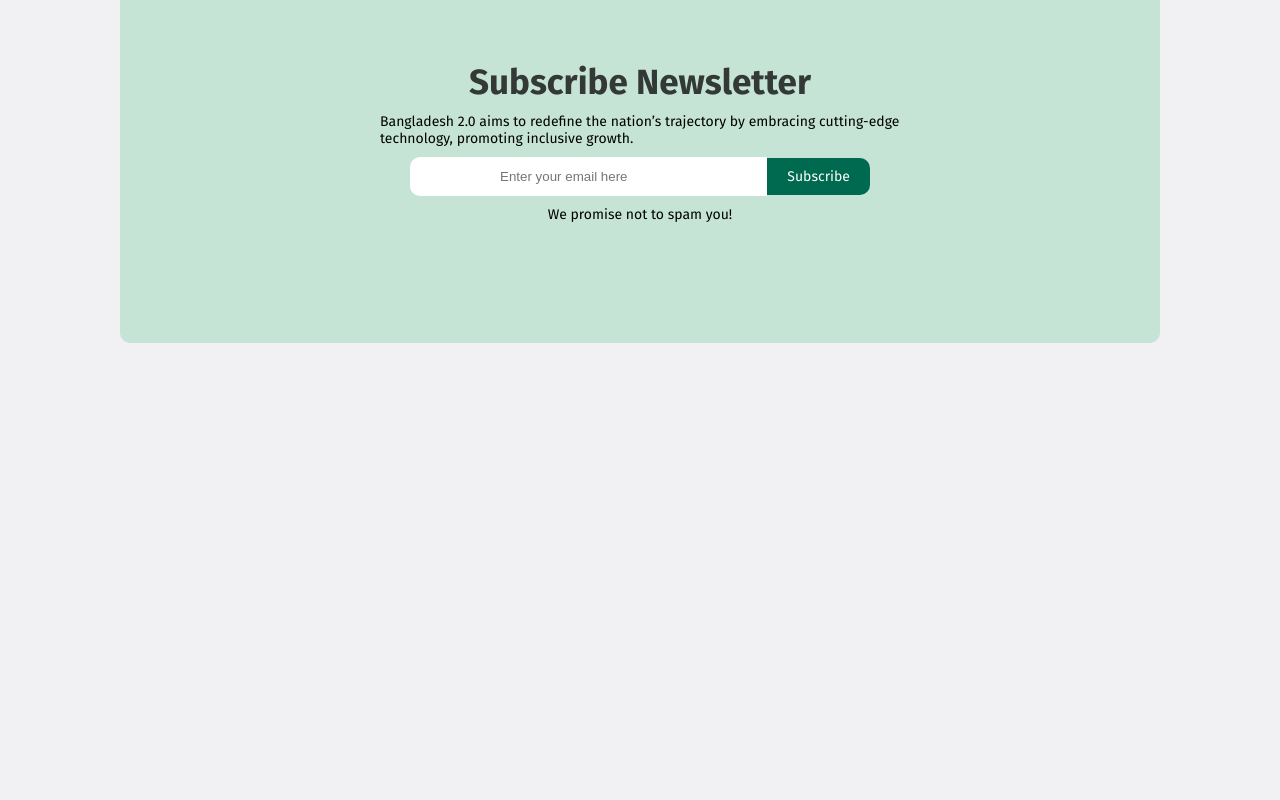
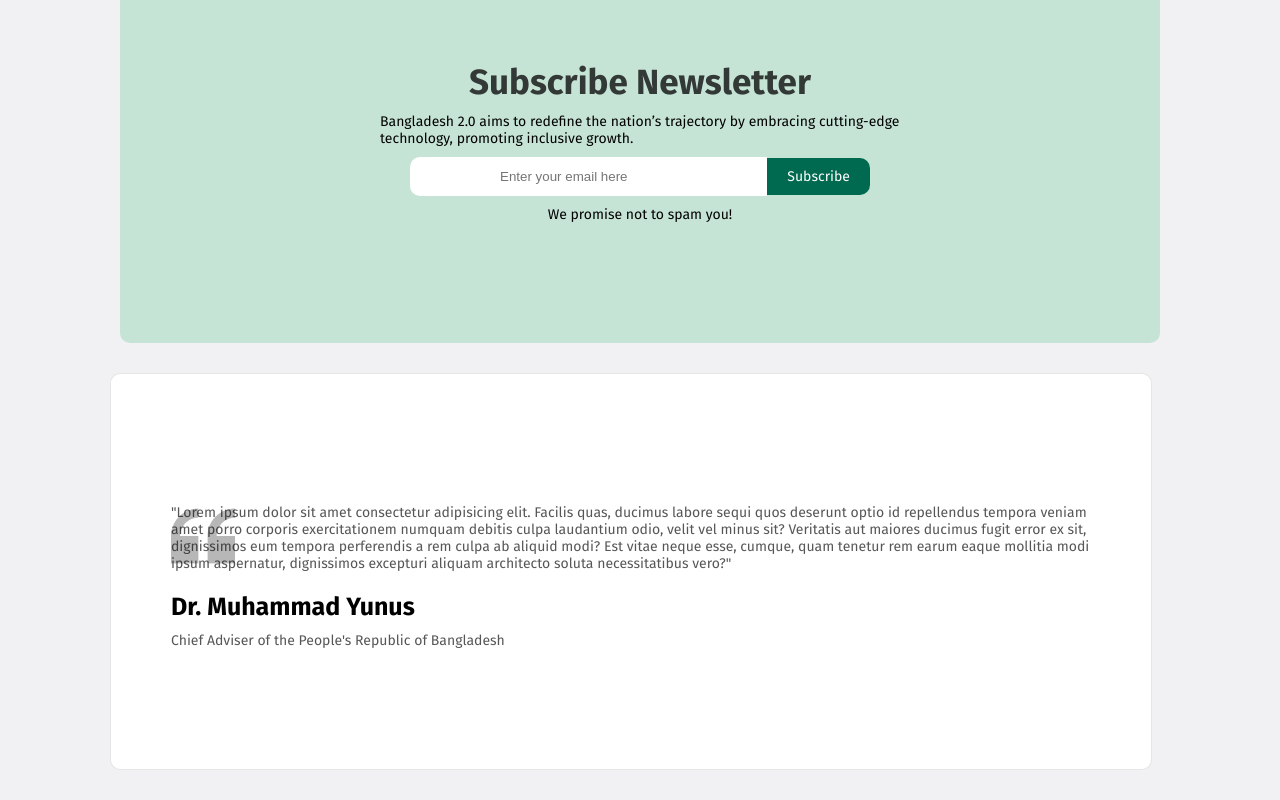
Before and after one commit to rimyakter/My-assignment-01, a plain HTML site: page index.html in a window 1280 px wide. Shown: the part 2908-3708 px from the top of the page. Before the commit the page ends 3251 px from the top, so only its background shows below. Drawn offline with Linux system fonts and the light colour scheme.

Commit message:
added some new section

```diff
--- a/css/style.css
+++ b/css/style.css
@@ -189,6 +189,10 @@
     font-size: 25px;
     font-weight: 700;
 }
+.donate-taka span:hover{
+    background-color: #C6E4D6;
+    transition: .5s;
+}
 .donate-today input{
     width: 100%;
     padding: 10px;
@@ -241,5 +245,30 @@
 .subscribe-button p{
     color: rgb(14, 14, 14, 70%);
     font-size: 14px;
-    margin-top: 60px;
 }
+/*Quote Section */
+.quote{
+    background-color: #fff;
+    margin: 30px 110px;
+    border-radius: 10px;
+    width: 920px;
+    border: 1px solid rgb(14, 14, 14, 10%);
+
+}
+.quote-content{
+    background: url("../assets/quote-bg.png") no-repeat;
+    background-position: top left;
+
+}
+.quote-description{
+    font-size: 14px;
+}
+.quote-content h2{
+    font-size: 25px;
+    margin-top: 20px;
+}
+.quote-content p{
+    font-size: 14px;
+    margin-top: 10px;
+    color: rgb(14, 14, 14, 70%);
+}
--- a/index.html
+++ b/index.html
@@ -109,5 +109,14 @@
         <p>We promise not to spam you!</p>
         </div>
     </section>
+    <!--Quote section-->
+
+    <section class="quote">
+        <div class="quote-content">
+            <p class="quote-description">"Lorem ipsum dolor sit amet consectetur adipisicing elit. Facilis quas, ducimus labore sequi quos deserunt optio id repellendus tempora veniam amet porro corporis exercitationem numquam debitis culpa laudantium odio, velit vel minus sit? Veritatis aut maiores ducimus fugit error ex sit, dignissimos eum tempora perferendis a rem culpa ab aliquid modi? Est vitae neque esse, cumque, quam tenetur rem earum eaque mollitia modi ipsum aspernatur, dignissimos excepturi aliquam architecto soluta necessitatibus vero?"</p>
+            <h2>Dr. Muhammad Yunus</h2>
+            <p>Chief Adviser of the People's Republic of Bangladesh</p>
+        </div>
+    </section>
 </body>
 </html>
```
